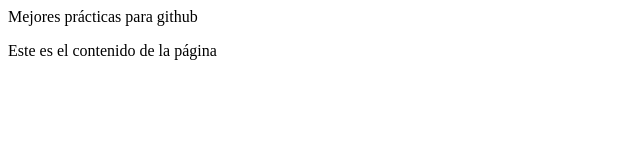
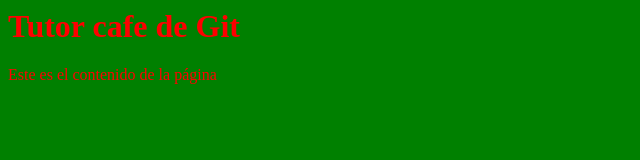
Before and after one commit to jenriquezr/tutorcafe, a plain HTML site: page index.html in a window 1280 px wide. Shown: the whole page, without its empty margins (0-640 px from the left). Drawn offline with Linux system fonts and the light colour scheme.

Commit message:
Se agregaron los estilos

```diff
--- /dev/null
+++ b/css/estilo.css
@@ -0,0 +1,4 @@
+body{
+  background-color: green;
+  color: red;
+}
--- a/index.html
+++ b/index.html
@@ -1,7 +1,9 @@
 <html>
-<head>Mejores prácticas para github
+<head><title>Mejores prácticas para github</title>
+  <link rel="stylesheet" href="css/estilo.css">
 </head>
 <body>
+  <h1>Tutor cafe de Git</h1>
   <p>Este es el contenido de la página</p>
 </body>
 </html>
```
